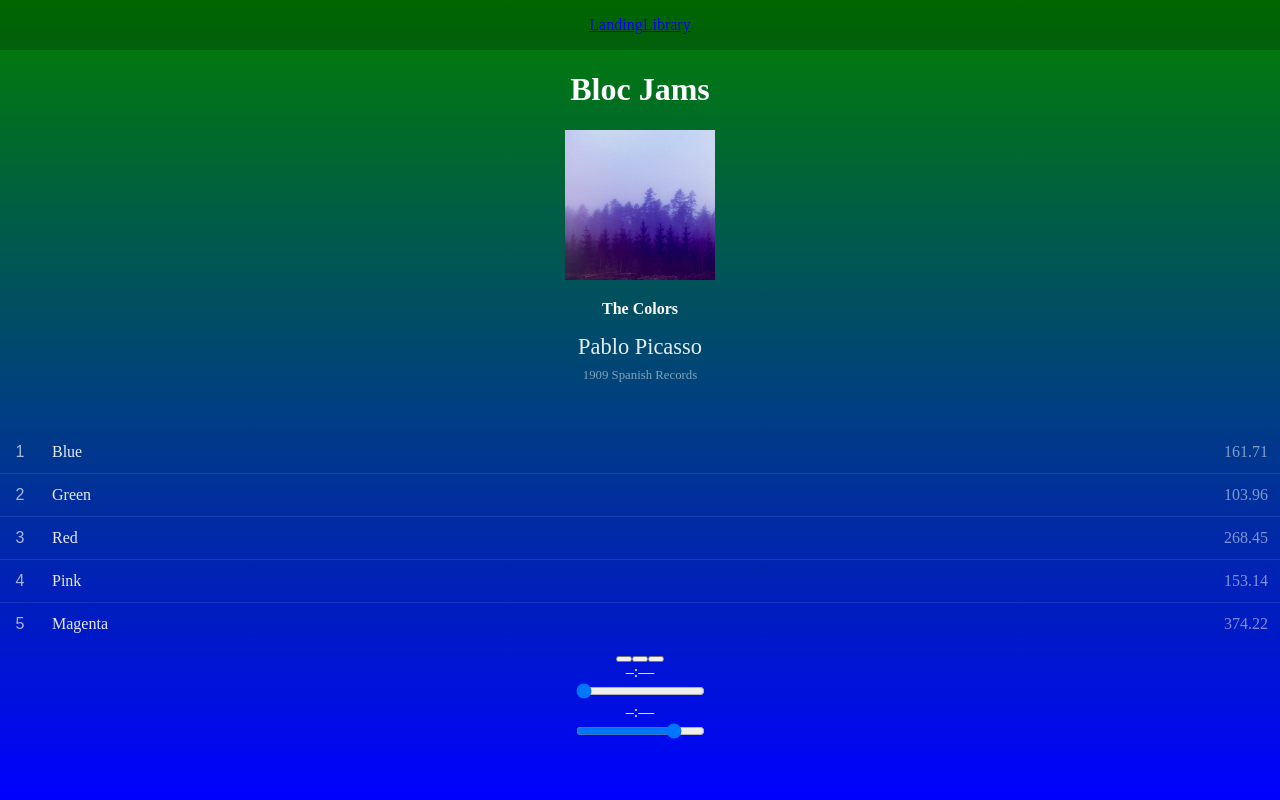
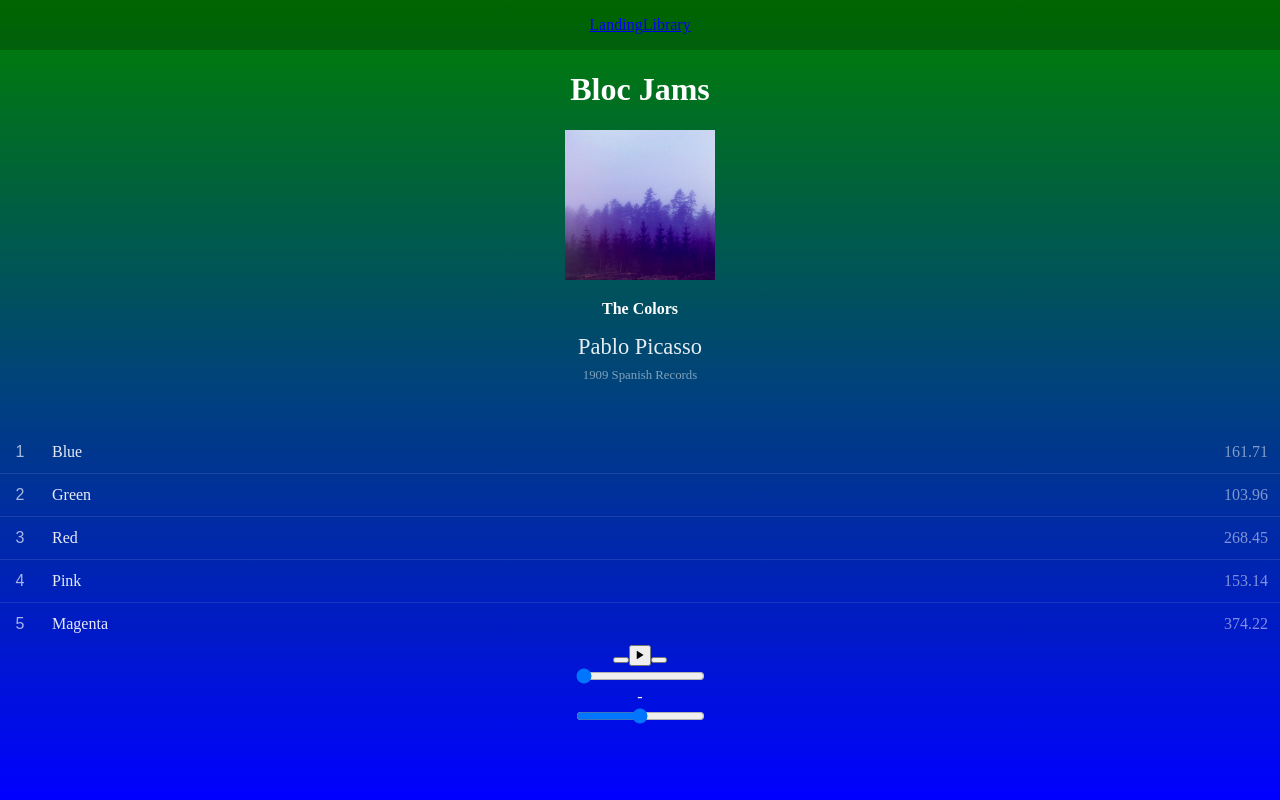
Before and after one commit to SEH85/bloc-jams-react, a React (Create React App) app: page /album/the-colors in a window 1280 px wide. Built offline with nearby package versions, Linux system fonts and the light colour scheme.

Commit message:
Assignment-8-Buttons Completed

```diff
--- a/src/components/PlayerBar.js
+++ b/src/components/PlayerBar.js
@@ -4,28 +4,44 @@ import React, { Component } from 'react';
    render() {
      return (
        <section className="player-bar">
+                <div className="player-bar-controls">
                     <section id="buttons">
                         <button id="previous" onClick={this.props.handlePrevClick}>
-             <span className="ion-skip-backward"></span>
-             <span className="ion-skip-backward"></span>
+                            <span className="player-icon ion-ios-skipbackward"></span>
                         </button>
-           <button id="play-pause" onClick={this.props.handleSongClick} >
-           <span className={this.props.isPlaying ? 'ion-pause' : 'ion-play'}></span>
+                        <button id="play-pause" onClick={this.props.handleSongClick}>
+                            <span className={'play-icon ' + (this.props.isPlaying ? 'ion-ios-pause' : 'ion-ios-play')}></span>
                         </button>
-           <button id="next">
-             <span className="ion-skip-forward"></span>
+                        <button id="next" onClick={this.props.handleNextClick}>
+                            <span className="player-icon ion-ios-skipforward"></span>
                         </button>
                     </section>
                     <section id="time-control">
-           <div className="current-time">–:––</div>
-           <input type="range" className="seek-bar" value="0" />
-           <div className="total-time">–:––</div>
+                        <div className="current-time">{this.props.formattedTime}</div>
+                        <input
+                            type="range"
+                            className="seek-bar"
+                            value={(this.props.currentTime / this.props.duration) || 0}
+                            max="1"
+                            min="0"
+                            step="0.001"
+                            onChange={this.props.handleTimeChange}
+                        />
+                        <div className="time-left">-{this.props.formattedTimeLeft}</div>
                     </section>
                     <section id="volume-control">
-           <div className="icon ion-volume-low"></div>
-           <input type="range" className="seek-bar" value="80" />
-           <div className="icon ion-volume-high"></div>
+                        <div className="volume-icon ion-volume-medium"></div>
+                        <input
+                            type="range"
+                            className="volume-bar"
+                            value={this.props.currentVolume}
+                            max="1"
+                            min="0"
+                            step="0.01"
+                            onChange={this.props.handleVolumeChange}
+                        />
                     </section>
+                </div>
             </section>
      );
    }
--- a/src/components/album.js
+++ b/src/components/album.js
@@ -62,6 +62,13 @@ class Album extends Component {
     this.setSong(newSong);
     this.play();
   }
+  handleNextClick () {
+    const currentIndex = this.state.album.songs.findIndex(song => this.state.currentSong === song);
+    const newIndex = Math.min(this.state.album.songs.length - 1, currentIndex + 1);
+    const newSong = this.state.album.songs[newIndex];
+    this.setSong(newSong);
+    this.play(newSong);
+  }
   render() {
     return (
       <section className="album">
@@ -101,6 +108,8 @@ class Album extends Component {
            currentSong={this.state.currentSong}
            handleSongClick={() => this.handleSongClick(this.state.currentSong)}
            handlePrevClick={() => this.handlePrevClick()}
+           handlePrevClick={() => this.handlePrevClick()}
+           handleNextClick={() => this.handleNextClick()}
          />
          </section>
     );
```
Lines whose indentation alone changed are shown as unchanged.
